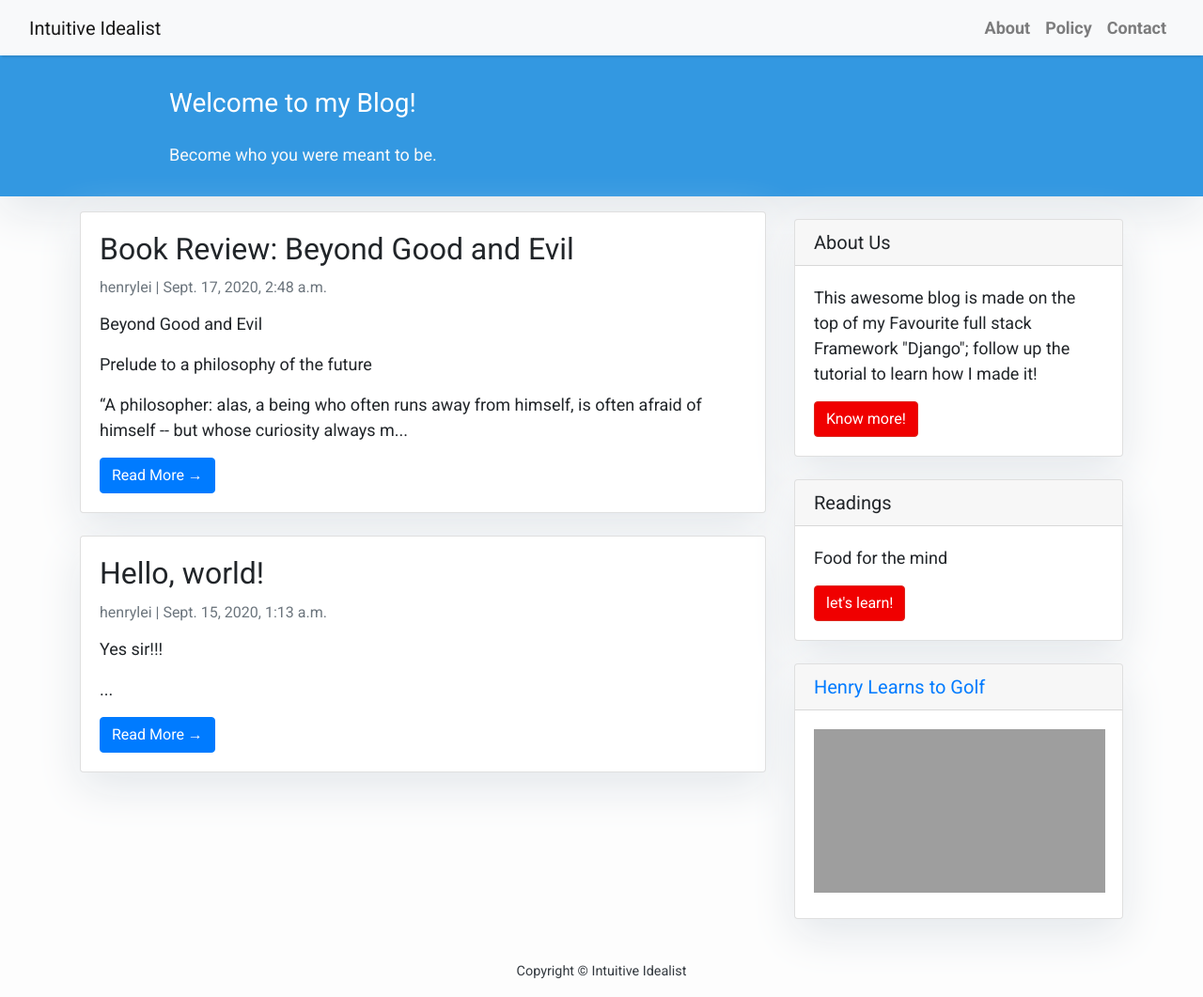
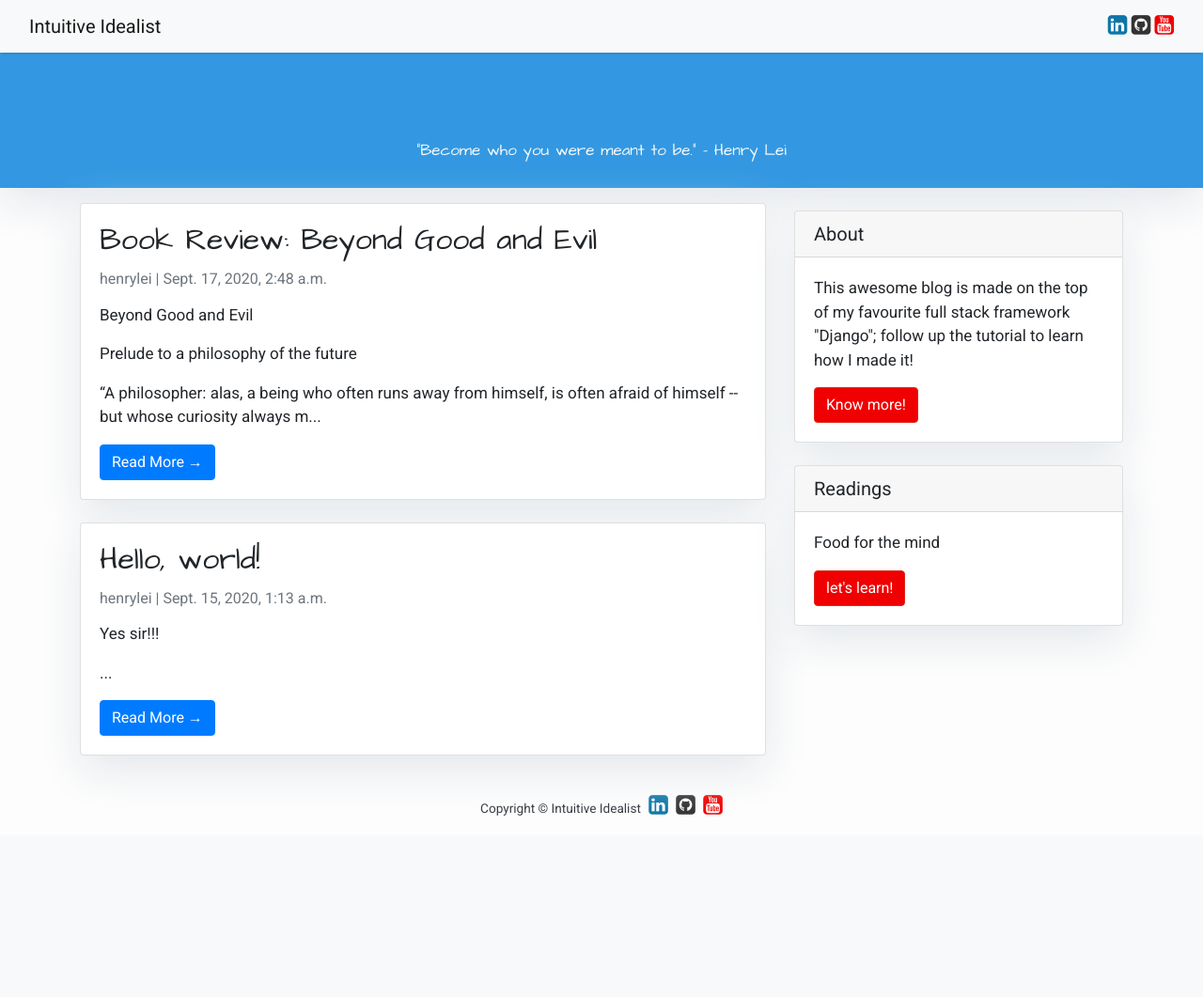
Before and after one commit to henrylei2000/mysite, a Django app: page / in a window 1280 px wide. Shown: the whole page at 94% size. After the commit the page ends 868 px from the top, so only its background shows below. Run offline with Django 3.2, Linux system fonts and the light colour scheme; data comes from the database, SQL or seed files in the repository; some libraries are stand-ins or nearby versions; grey boxes are pictures that could not be loaded.

Commit message:
layout change

```diff
--- a/blog/templates/base.html
+++ b/blog/templates/base.html
@@ -4,6 +4,8 @@
     <head>
         <title>Intuitive Idealist</title>
         <link href="https://fonts.googleapis.com/css?family=Roboto:400,700" rel="stylesheet">
+        <link href="https://fonts.googleapis.com/css2?family=Architects+Daughter&display=swap" rel="stylesheet">
+        <link rel="stylesheet" href="https://cdnjs.cloudflare.com/ajax/libs/font-awesome/4.7.0/css/font-awesome.min.css">
         <meta name="google" content="notranslate" />
         <meta name="viewport" content="width=device-width, initial-scale=1" />
         <link rel="stylesheet" href="https://maxcdn.bootstrapcdn.com/bootstrap/4.0.0/css/bootstrap.min.css" integrity="sha384-Gn5384xqQ1aoWXA+058RXPxPg6fy4IWvTNh0E263XmFcJlSAwiGgFAW/dAiS6JXm"
@@ -44,15 +46,16 @@
                 </button>
                 <div class="collapse navbar-collapse" id="navbarResponsive">
                     <ul class="navbar-nav ml-auto">
-                        <li class="nav-item text-black">
-                            <a class="nav-link text-black font-weight-bold" href="#">About</a>
+                        <li class="nav-item">
+                            <a href="https://www.linkedin.com/in/henry-lei-b00708180/"><i class="fa fa-linkedin-square" style="font-size:24px;color:#0e76a8"></i></a>&nbsp;
                         </li>
-                        <li class="nav-item text-black">
-                            <a class="nav-link text-black font-weight-bold" href="#">Policy</a>
+                        <li class="nav-item">
+                            <a href="https://github.com/henrylei2000"><i class="fa fa-github-square" style="font-size:24px;color:#333"></i></a>&nbsp;
                         </li>
-                        <li class="nav-item text-black">
-                            <a class="nav-link text-black font-weight-bold" href="#">Contact</a>
+                        <li class="nav-item">
+                            <a href="https://www.youtube.com/channel/UClE9FhHSvBLb1doZfDMyi_A"><i class="fa fa-youtube-square" style="font-size:24px;color:#f00000"></i></a>
                         </li>
+
                     </ul>
                 </div>
             </div>
@@ -62,7 +65,13 @@
         {% endblock content %}
         <!-- Footer -->
         <footer class="py-3 bg-grey">
-            <p class="m-0 text-dark text-center "><small>Copyright &copy; Intuitive Idealist</small></p>
+            <p class="m-0 text-dark text-center ">
+                <small>Copyright &copy; Intuitive Idealist</small>&nbsp;
+                <a href="https://www.linkedin.com/in/henry-lei-b00708180/"><i class="fa fa-linkedin-square" style="font-size:24px;color:#0e76a8"></i></a>&nbsp;
+                <a href="https://github.com/henrylei2000"><i class="fa fa-github-square" style="font-size:24px;color:#333"></i></a>&nbsp;
+                <a href="https://www.youtube.com/channel/UClE9FhHSvBLb1doZfDMyi_A"><i class="fa fa-youtube-square" style="font-size:24px;color:#f00000"></i></a>
+
+            </p>
         </footer>
     </body>
 </html>
--- a/blog/templates/index.html
+++ b/blog/templates/index.html
@@ -2,12 +2,6 @@
 {% extends "base.html" %}
 {% block content %}
 <style>
-    body {
-        font-family: "Roboto", sans-serif;
-        font-size: 18px;
-        background-color: #fdfdfd;
-    }
-
     .head_text {
         color: white;
     }
@@ -15,17 +9,20 @@
     .card {
         box-shadow: 0 16px 48px #E3E7EB;
     }
+
+    .card-title {
+        font-family: 'Architects Daughter', cursive;
+    }
 </style>
 
 <header class="masthead">
     <div class="overlay"></div>
     <div class="container">
         <div class="row">
-            <div class="col-md-8 col-md-10 mx-auto">
+            <div class="mx-auto">
                 <div class="site-heading">
-                    <h3 class=" site-heading my-4 mt-3 text-white"> Welcome to my Blog! </h3>
-                    <p class="text-light">Become who you were meant to be.
-                    </p>
+                    <h3 class="site-heading my-4 mt-3 text-white">&nbsp;</h3>
+                    <p class="text-light card-title">"Become who you were meant to be." - Henry Lei</p>
                 </div>
             </div>
         </div>
--- a/blog/templates/sidebar.html
+++ b/blog/templates/sidebar.html
@@ -8,9 +8,9 @@
 <!-- Sidebar Widgets Column -->
 <div class="col-md-4 float-right ">
     <div class="card my-4">
-        <h5 class="card-header">About Us</h5>
+        <h5 class="card-header">About</h5>
         <div class="card-body">
-        <p class="card-text"> This awesome blog is made on the top of my Favourite full stack Framework "Django"; follow up the tutorial to learn how I made it!</p>
+            <p class="card-text">This awesome blog is made on the top of my favourite full stack framework "Django"; follow up the tutorial to learn how I made it!</p>
             <a href="https://djangocentral.com/building-a-blog-application-with-django"
                class="btn btn-danger">Know more!</a>
         </div>
@@ -24,11 +24,4 @@
                class="btn btn-danger">let's learn!</a>
         </div>
     </div>
-
-<div class="card my-4">
-    <h5 class="card-header"><a href="https://www.youtube.com/channel/UClE9FhHSvBLb1doZfDMyi_A">Henry Learns to Golf</a></h5>
-    <div class="card-body">
-        <iframe width="310" height="174" src="https://www.youtube.com/embed/cqb657PIcQA" frameborder="0" allow="accelerometer; autoplay; clipboard-write; encrypted-media; gyroscope; picture-in-picture" allowfullscreen></iframe>
 </div>
-</div>
-</div>
```
Lines whose indentation alone changed are shown as unchanged.
